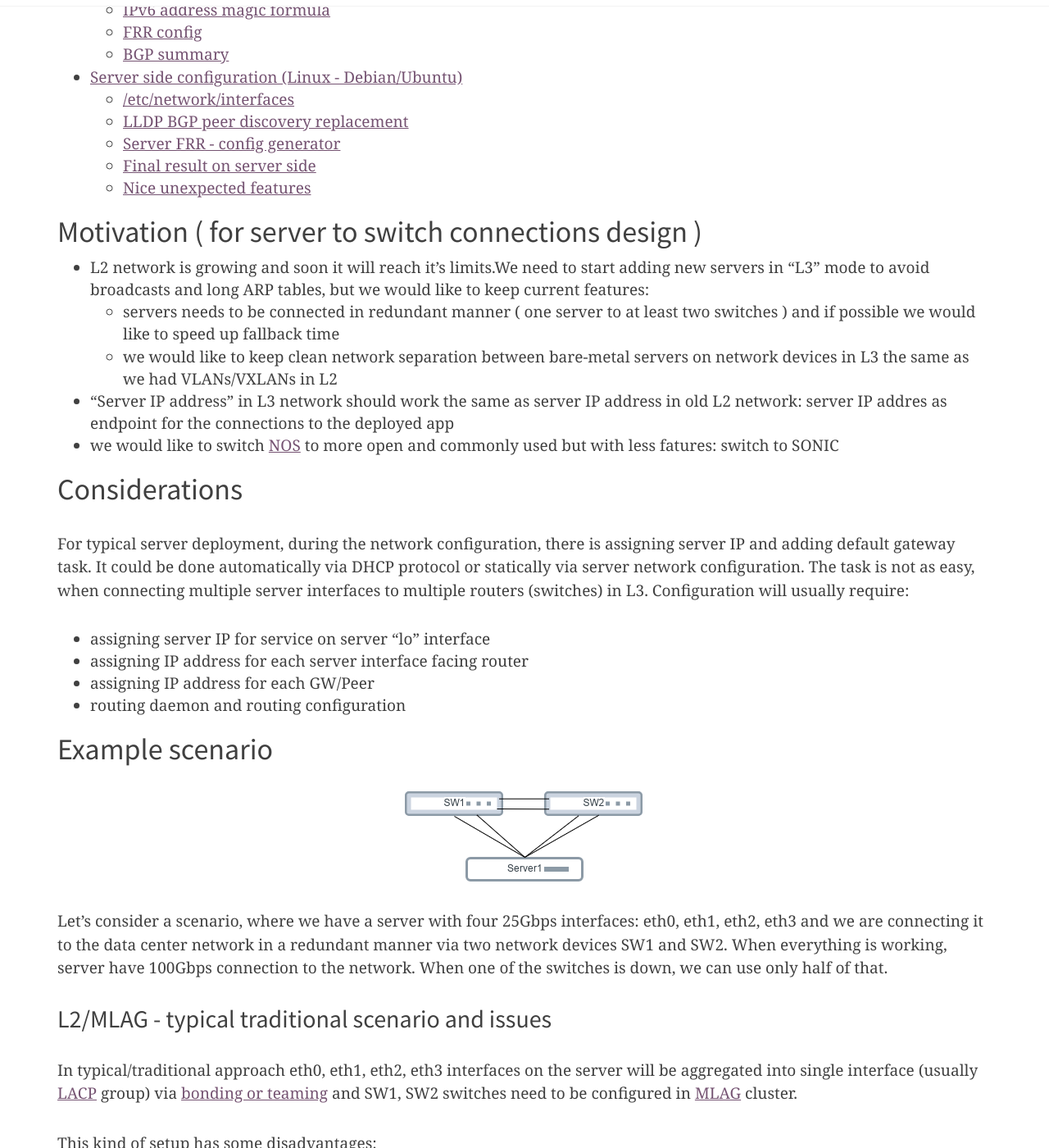
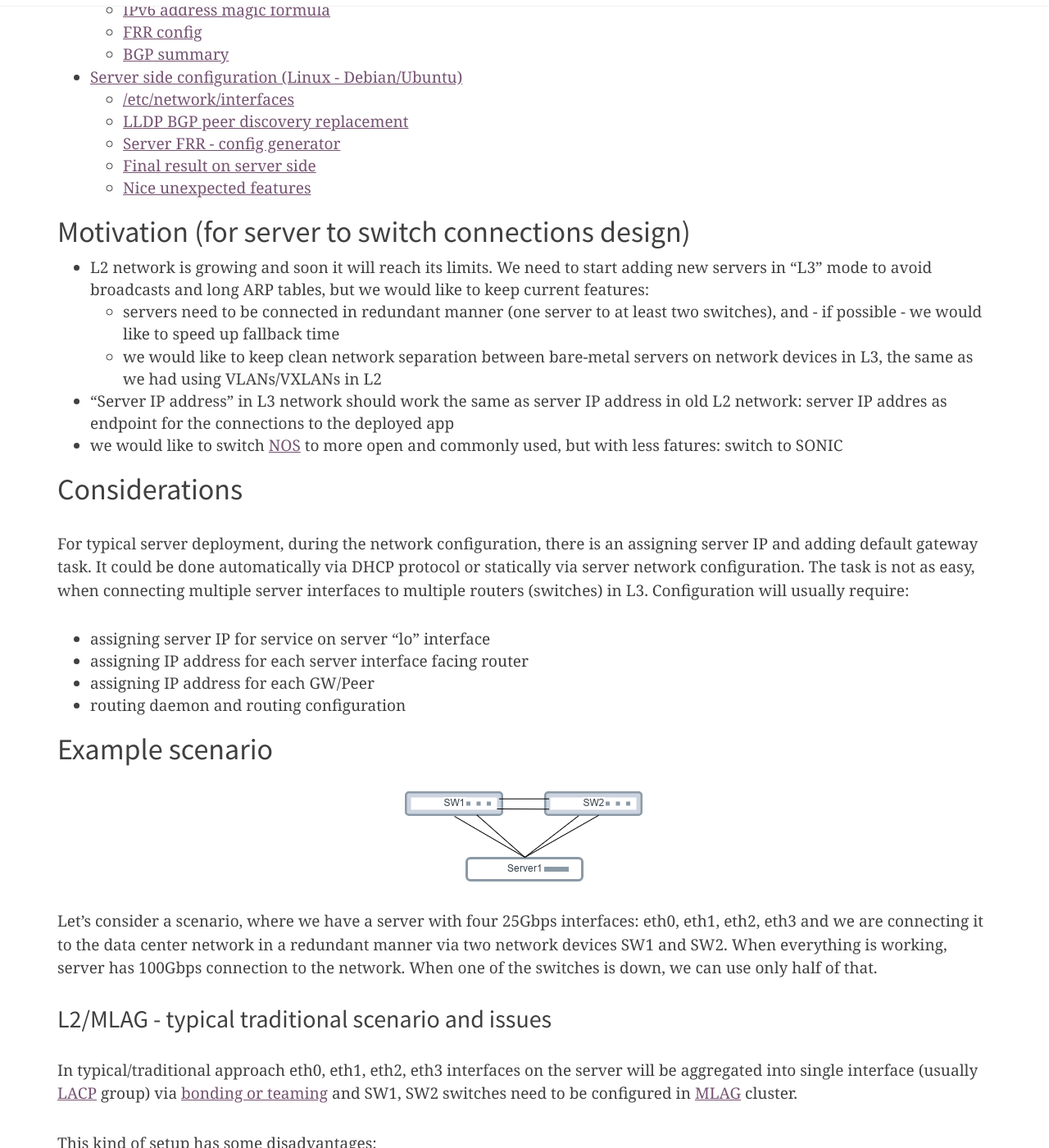
Before and after one commit to RTBHOUSE/techblog, a Jekyll site: the page built from _posts/2021-11-25-L2-EVPN-to-L3-concept-part2.markdown, in a window 1280 px wide and 1400 px high, scrolled down 764 px. Shown: the whole window at 82% size. Built offline with Jekyll 4.4.1, drawn with Linux system fonts in a browser that asks for light colours; nearby versions of some CDN libraries; comment, search, counter and statistics services are not loaded; some of the changed text lies outside the part shown.

Commit message:
misspel fix

````diff
--- a/_posts/2021-11-25-L2-EVPN-to-L3-concept-part2.markdown
+++ b/_posts/2021-11-25-L2-EVPN-to-L3-concept-part2.markdown
@@ -12,19 +12,19 @@ subtitle:    "Part 2 - connecting a server to a router (switch) in L3"
 {:toc}
 
 
-# Motivation ( for server to switch connections design )
- - L2 network is growing and soon it will reach it's limits.We need to start adding new servers in "L3" mode to avoid broadcasts and long ARP tables,
+# Motivation (for server to switch connections design)
+ - L2 network is growing and soon it will reach its limits. We need to start adding new servers in "L3" mode to avoid broadcasts and long ARP tables,
    but we would like to keep current features:
-   - servers needs to be connected in redundant manner ( one server to at least two switches ) and if possible we would like to speed up fallback time
-   - we would like to keep clean network separation between bare-metal servers on network devices in L3 the same as we had VLANs/VXLANs in L2
- - "Server IP address" in L3 network should work the same as server IP address in old L2 network:  server IP addres as endpoint for the connections to the deployed app
- - we would like to switch [NOS](https://en.wikipedia.org/wiki/Network_operating_system) to more open and commonly used but with less fatures: switch to SONIC
+   - servers need to be connected in redundant manner (one server to at least two switches), and - if possible - we would like to speed up fallback time
+   - we would like to keep clean network separation between bare-metal servers on network devices in L3, the same as we had using VLANs/VXLANs in L2
+ - "Server IP address" in L3 network should work the same as server IP address in old L2 network: server IP addres as endpoint for the connections to the deployed app
+ - we would like to switch [NOS](https://en.wikipedia.org/wiki/Network_operating_system) to more open and commonly used, but with less fatures: switch to SONIC
 
 
 
 # Considerations
 
-For typical server deployment, during the network configuration, there is assigning server IP and adding default gateway task.
+For typical server deployment, during the network configuration, there is an assigning server IP and adding default gateway task.
 It could be done automatically via DHCP protocol or statically via server network configuration.
 The task is not as easy, when connecting multiple server interfaces to multiple routers (switches) in L3.
 Configuration will usually require:
@@ -40,7 +40,7 @@ Configuration will usually require:
 
 Let's consider a scenario, where we have a server with four 25Gbps interfaces: eth0, eth1, eth2, eth3 and we are connecting
 it to the data center network in a redundant manner via two network devices SW1 and SW2.
-When everything is working, server have 100Gbps connection to the network. When one of the switches is down, we can use only half of that.
+When everything is working, server has 100Gbps connection to the network. When one of the switches is down, we can use only half of that.
 
 
 ## L2/MLAG - typical traditional scenario and issues
@@ -139,7 +139,7 @@ Vrf2   Vlan2            # <- uplink, fallow up blog for part-3
 
 Each production network will have a different unique pair of VRF and sub port number.
 
-PXE/deploy network also have its own VRF but since it requires native port.  L3 interface needs to be terminated on Vlan,
+PXE/deploy network also has its own VRF, but since it requires native port, L3 interface needs to be terminated on Vlan,
 for example:
 ```
 $ show vrf Vrf110
````
Also changed, not shown: other parts of _posts/2021-11-25-L2-EVPN-to-L3-concept-part2.markdown (+6 -6 lines).
